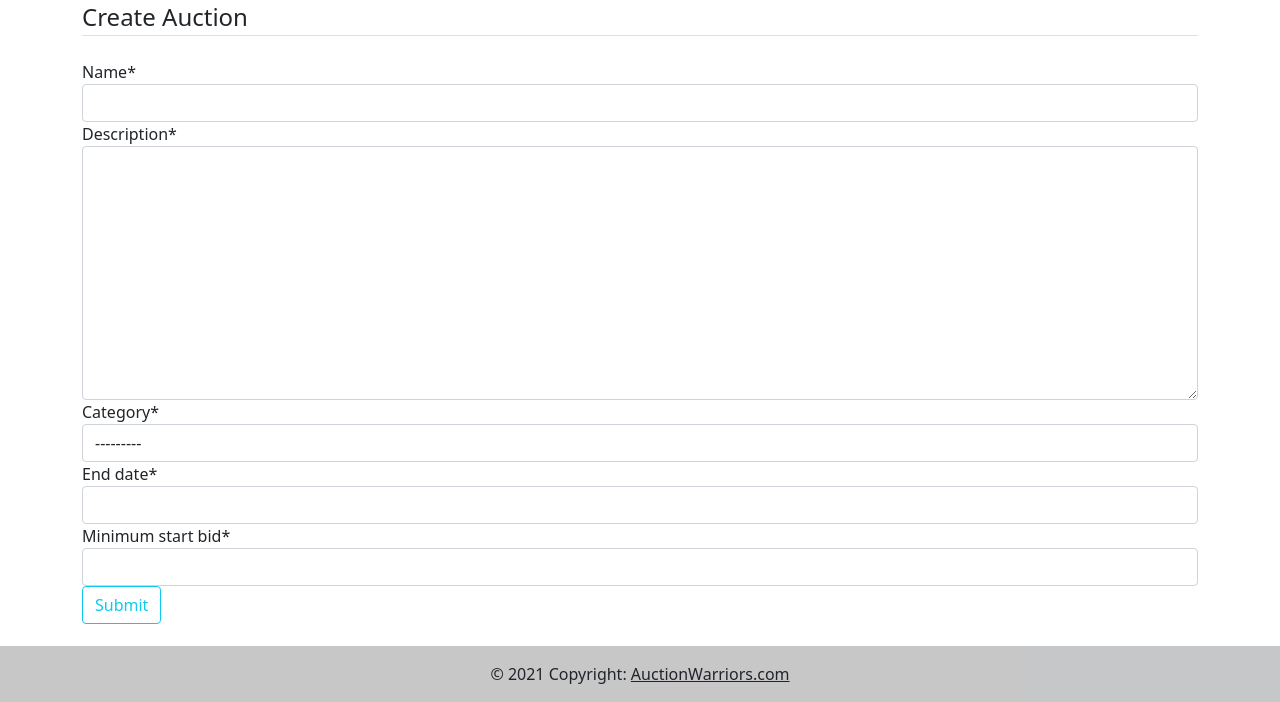
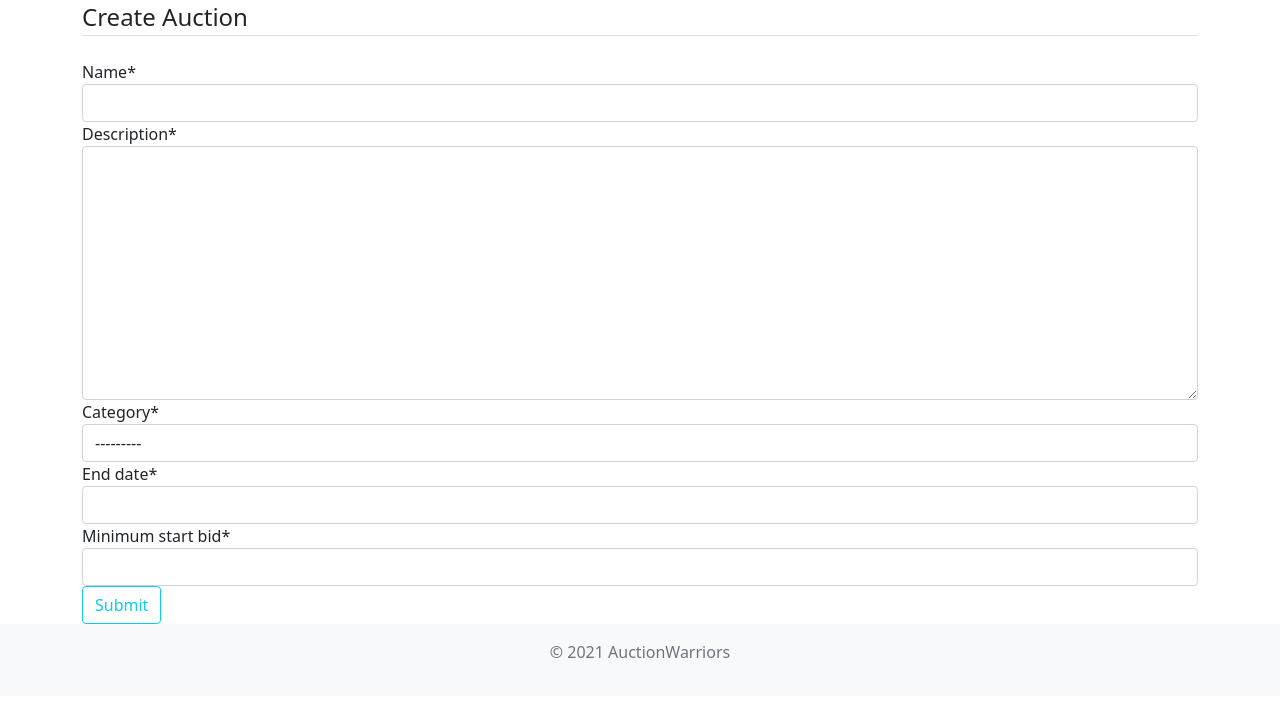
Before and after one commit to Auction-Wariors/old-stuff, a Django app: page /auctions/create/ in a window 1280 px wide. Shown: the part 98-800 px from the top of the page. Run offline with Django 3.2, Linux system fonts and the light colour scheme; the visitor is signed in with stand-in values (Sample User, id 1); data that the repository does not hold is empty; some libraries are stand-ins or nearby versions.

Commit message:
Html formating and fixed #42

```diff
--- a/app/templates/base/base.html
+++ b/app/templates/base/base.html
@@ -7,12 +7,14 @@
           name="viewport"
           content="width=device-width, initial-scale=1"
         >
-    <link rel="stylesheet" href="{% static 'css/bootstrap.5.1.3.min.css' %}">
-
+        <link
+          rel="stylesheet"
+          href="{% static 'css/bootstrap.5.1.3.min.css' %}"
+        >
         {% block title %}<title>Auction Warriors</title>{% endblock %}
-
     </head>
-<body>
+    <body class="d-flex flex-column h-100">
+        <main class="flex-shrink-0">
             <div class="container">
                 <nav class="d-flex flex-wrap align-items-center justify-content-center justify-content-md-between py-3 mb-4 border-bottom">
                     <ul class="nav col-12 col-md-auto mb-2 justify-content-start mb-md-0">
@@ -87,7 +89,10 @@
                 </nav>
                 {% if messages %}
                     {% for message in messages %}
-            <div id="alert" class="alert alert-{{ message.tags }}">
+                        <div
+                          id="alert"
+                          class="alert alert-{{ message.tags }}"
+                        >
                             <p>{{ message }}</p>
                         </div>
                     {% endfor %}
@@ -95,17 +100,14 @@
                 {% block content %}
                     <h1>This page is missing CONTENT</h1>
                 {% endblock %}
-
             </div>
-<footer class="bg-light text-center text-lg-start fixed-bottom mt-5">
-    <div class="text-center p-3" style="background-color: rgba(0, 0, 0, 0.2);">
-        © 2021 Copyright:
-        <a class="text-dark" href="#">AuctionWarriors.com</a>
+        </main>
+        <footer class="footer mt-auto py-3 bg-light">
+            <div class="container">
+                <p class="text-center text-muted">&copy; 2021 AuctionWarriors</p>
             </div>
         </footer>
         <script src="{% static 'js/global.js' %}"></script>
-<script
-        src="{% static 'js/bootstrap.bundle.5.1.3.min.js' %}"
-></script>
+        <script src="{% static 'js/bootstrap.bundle.5.1.3.min.js' %}"></script>
     </body>
 </html>
```
Lines whose indentation alone changed are shown as unchanged.
